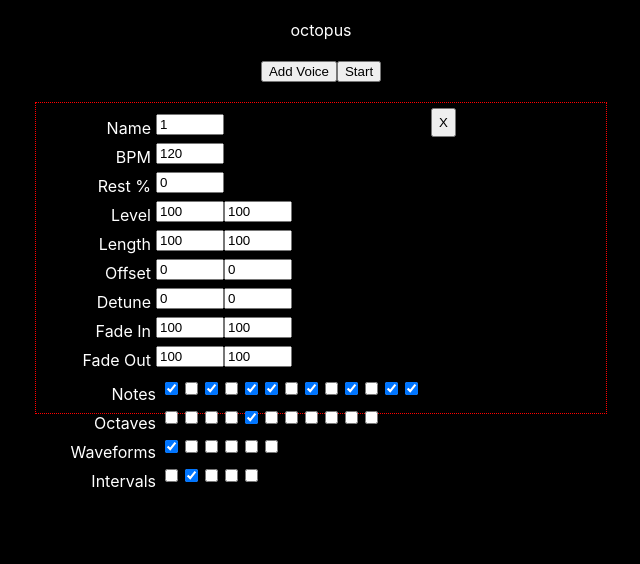
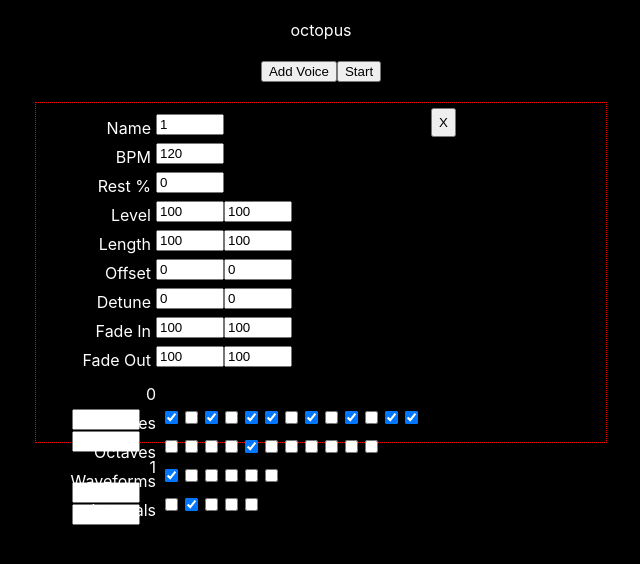
Before and after one commit to CodeKrakken/random-noise-generator, a React (Create React App) app: page / in a window 1280 px wide. Both pictures are taken after a click on the button "Add Voice". Shown: the top 564 px of the page, without its empty margins (319-959 px from the left). Built offline with nearby package versions, Linux system fonts and the light colour scheme.

Commit message:
Introduce iteration of scalar values - tests passing but looks weird

```diff
--- a/src/components/voice/Voice.tsx
+++ b/src/components/voice/Voice.tsx
@@ -1,5 +1,5 @@
 import { VoiceProps, CheckboxGroup, Scalar } from '../../types/voice'
-import {checkboxGroups} from '../../content/data'
+import {checkboxGroups, scalarFields} from '../../content/data'
 import Input from '../input/Input'
 import { updateField, updateCheckbox } from './functions'
 
@@ -88,6 +88,7 @@ export default function Voice(
         maxLength= {3}
       />
     ),
+
     offset: extrema.map((input, j) =>
       <Input
         className= 'textbox'
@@ -144,6 +145,27 @@ export default function Voice(
         maxLength= {4}
       />
     ),
+    scalarFields: [
+      <div className="column">
+        {
+          Object.keys(scalarFields).map(scalarField =>
+            extrema.map((input, j) =>
+              <Input
+                className= 'textbox'
+                title={`${input} ${scalarField}`}
+                label={j ? '' : scalarField}
+                id= {`${input.toLowerCase()}${scalarField}${i}`}
+                i={i}
+                type= "number"
+                value= {voice[`${input.toLowerCase()}${scalarField}` as Scalar]}
+                onChange= {(e: any) => updateField(e, `${input.toLowerCase()}${scalarField}` as Scalar, voices, i, setVoices)}
+                maxLength= {4}
+              />
+            )
+          )
+        }
+      </div>
+    ],
     checkboxGroups: [
       <div className="column">
         {
--- a/src/content/data.tsx
+++ b/src/content/data.tsx
@@ -59,3 +59,8 @@ export const checkboxGroups = {
   ],
   Intervals: ['1','0.5','0.25','0.125','0.0625']
 }
+
+export const scalarFields = [
+  'FadeIn',
+  'FadeOut'
+]
```
